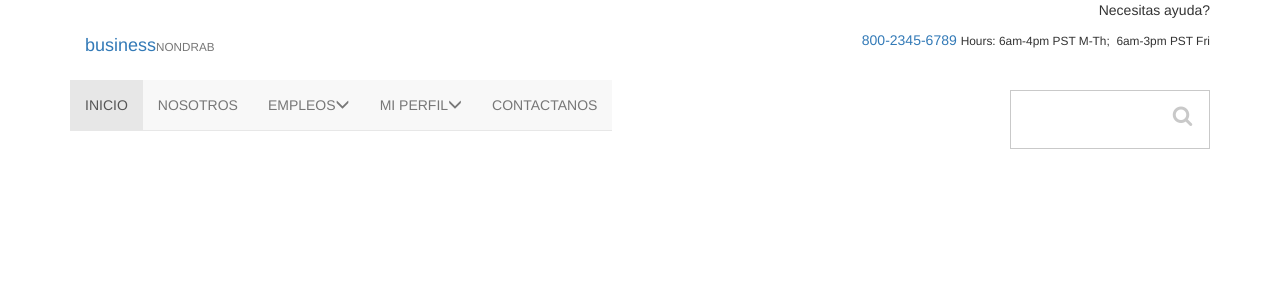
After one commit to omarlinn/proyectoweb, a CodeIgniter app: the page made by application/views/DespuesE/nav.php in a window 1280 px wide. The commit adds this page. Shown: the top 300 px of the page. Run offline with CodeIgniter, Linux system fonts and the light colour scheme; some libraries are stand-ins or nearby versions.

Commit message:
pantallas

```diff
--- /dev/null
+++ b/application/views/DespuesE/nav.php
@@ -0,0 +1,120 @@
+<!DOCTYPE html>
+<html lang="en">
+  <head>
+    <meta charset="utf-8">
+    <meta http-equiv="X-UA-Compatible" content="IE=edge">
+    <meta name="viewport" content="width=device-width, initial-scale=1">
+    <!-- The above 3 meta tags *must* come first in the head; any other head content must come *after* these tags -->
+    <meta name="format-detection" content="telephone=no"/>
+    <link rel="icon" href="<?php echo base_url();?>Site/images/favicon.ico " type="image/x-icon">
+    <title>HOME</title>
+
+    <!-- Bootstrap -->
+    <link href="<?php echo base_url();?>css/bootstrap.css" rel="stylesheet">
+
+    <!-- Links -->
+     <link rel="stylesheet" href="<?php echo base_url('css/contact-form.css');?>">
+    <link rel="stylesheet" href="<?php echo base_url('css/camera.css');?>">
+    <link rel="stylesheet" href="<?php echo base_url('css/search.css');?>">
+    <link rel="stylesheet" href="<?php echo base_url('css/google-map.css');?>">
+
+    <!--JS-->
+    <script src="<?php echo base_url('js/jquery.js');?>"></script>
+    <script src="<?php echo base_url('js/jquery-migrate-1.2.1.min.js');?>"></script>
+    <script src="<?php echo base_url('js/rd-smoothscroll.min.js');?>"></script>
+
+
+    <!--[if lt IE 9]>
+    <div style=' clear: both; text-align:center; position: relative;'>
+        <a href="http://windows.microsoft.com/en-US/internet-explorer/..">
+            <img src="images/ie8-panel/warning_bar_0000_us.jpg" border="0" height="42" width="820"
+                 alt="You are using an outdated browser. For a faster, safer browsing experience, upgrade for free today."/>
+        </a>
+    </div>
+    <script src="<?php echo base_url();?>js/html5shiv.js"></script>
+    <![endif]-->
+    <script src='<?php echo base_url('js/device.min.js');?>'></script>
+  </head>
+  <body>
+  <div class="page">
+  <!--========================================================
+                            HEADER
+  =========================================================-->
+  <header>
+
+
+      <div class="container top-sect">
+        <div class="navbar-header">
+          <h1 class="navbar-brand">
+            <a data-type='rd-navbar-brand'  href="./">business<small>NONDRAB</small></a>
+          </h1>
+          <a class="search-form_toggle" href="#"></a>
+        </div>
+
+        <div class="help-box text-right">
+          <p>Necesitas ayuda?</p>
+          <a href="callto:#">800-2345-6789</a>
+          <small><span>Hours:</span>  6am-4pm PST M-Th; &nbsp;6am-3pm PST Fri</small>
+        </div>
+      </div>
+
+
+      <div id="stuck_container" class="stuck_container">
+        <div class="container">
+        <nav class="navbar navbar-default navbar-static-top pull-left">
+
+            <div class="">
+              <ul class="nav navbar-nav sf-menu" data-type="navbar">
+                <li class="active">
+                  <a href="<?php echo base_url('Empresa/Principal')?>">INICIO</a>
+                </li>
+
+                <li>
+                  <a href="<?php echo base_url('Empresa/About')?>">NOSOTROS</a>
+                </li>
+                <li class="dropdown">
+                <a href="">EMPLEOS<span class="glyphicon glyphicon-menu-down" aria-hidden="true"></span></a>
+                <ul class="dropdown-menu">
+                <li>
+                <a href="#">Publicar oferta de empleo</a>
+                </li>
+                <li>
+                <a href="#">Ver mas ofertas de empleo</a>
+                </li>
+                <li>
+                <a href="#">Activar o Dessactivar ofertas</a>
+                </li>
+                <li>
+                <a href="#">Ver curriculum</a>
+                </li>
+                </ul>
+                </li>
+                <li>
+                <a href="">MI PERFIL<span class="glyphicon glyphicon-menu-down" aria-hidden="true"></span></a>
+                <ul class="dropdown-menu">
+                  <li>
+                    <a href="#">Ver mi perfil</a>
+                  </li>
+
+
+                </ul>
+                </li>
+
+                <li>
+                  <a href="<?php echo base_url('Empresa/contact')?>">CONTACTANOS</a>
+                </li>
+              </ul>
+            </div>
+        </nav>
+        <form class="search-form" action="search.php" method="GET" accept-charset="utf-8">
+          <label class="search-form_label">
+            <input class="search-form_input" type="text" name="s" autocomplete="off" placeholder=""/>
+            <span class="search-form_liveout"></span>
+          </label>
+          <button class="search-form_submit fa-search" type="submit"></button>
+        </form>
+
+        </div>
+
+      </div>
+    </header>
```
Also changed, not shown: application/controllers/Candidato.php (+13 -12 lines), application/controllers/Empresa.php (+16 -21 lines), application/views/DespuesC/nav.php (renamed from application/views/Despues/nav.php, +31 -3 lines), application/views/DespuesE/footer.php (added, +22 -0 lines), application/views/DespuesC/footer.php (renamed from application/views/Despues/footer.php).
